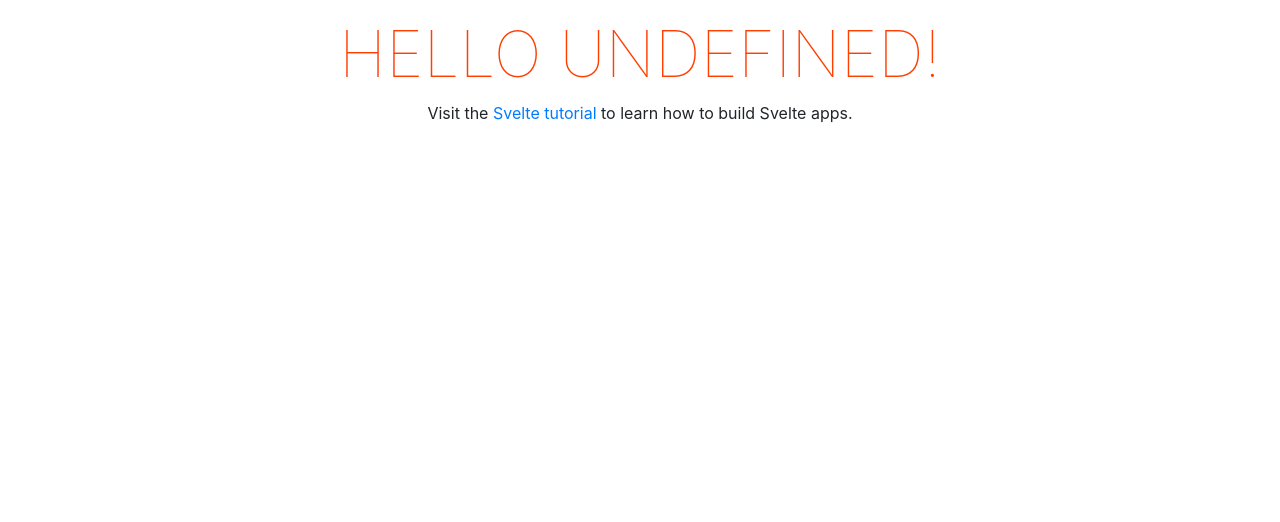
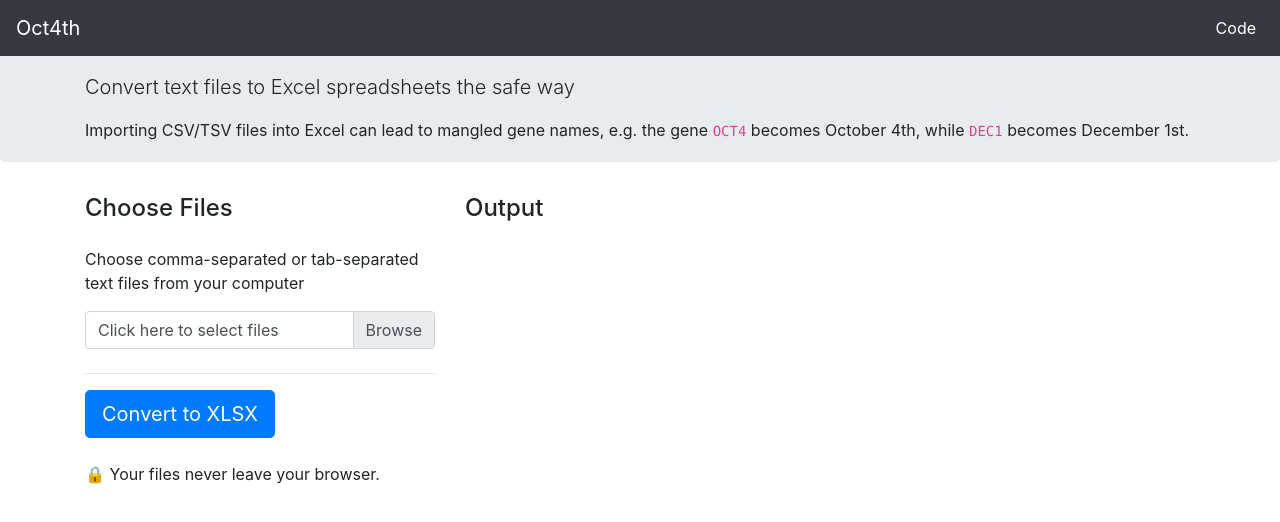
Before and after one commit to robertaboukhalil/oct4th.js, a Svelte app: page / in a window 1280 px wide. Shown: the top 522 px of the page. Built offline with nearby package versions, Linux system fonts and the light colour scheme.

Commit message:
Basic structure in place

```diff
--- a/src/App.svelte
+++ b/src/App.svelte
@@ -1,30 +1,96 @@
 <script>
-	export let name;
+
+// -----------------------------------------------------------------------------
+// Globals
+// -----------------------------------------------------------------------------
+
+let busy = false;
+let files = [];
+
+
+// -----------------------------------------------------------------------------
+// Reactive statements
+// -----------------------------------------------------------------------------
+
+
+// -----------------------------------------------------------------------------
+//
+// -----------------------------------------------------------------------------
+
+function run()
+{
+
+}
+
+
+// -----------------------------------------------------------------------------
+// HTML
+// -----------------------------------------------------------------------------
 </script>
 
-<main>
-	<h1>Hello {name}!</h1>
-	<p>Visit the <a href="https://svelte.dev/tutorial">Svelte tutorial</a> to learn how to build Svelte apps.</p>
+<nav class="navbar navbar-expand-md navbar-dark fixed-top bg-dark">
+	<a class="navbar-brand" href="/">Oct4th</a>
+	<div class="collapse navbar-collapse">
+		<ul class="navbar-nav mr-auto"></ul>
+		<ul class="navbar-nav">
+			<li class="nav-item active">
+				<a class="nav-link" href="https://github.com/robertaboukhalil/oct4th">Code</a>
+			</li>
+		</ul>
+	</div>
+</nav>
+
+<main role="main">
+	<div class="jumbotron mt-2 pb-1">
+		<div class="container">
+			<p class="lead">Convert text files to Excel spreadsheets the safe way</p>
+			<p>
+				Importing CSV/TSV files into Excel can lead to mangled gene names, e.g. the gene <code>OCT4</code> becomes October 4th, while <code>DEC1</code> becomes December 1st.
+			</p>
+		</div>
+	</div>
+
+	<div class="container">
+		<div class="row">
+			<div class="col-md-4">
+				<h4 class="mb-4">Choose Files</h4>
+
+				<p>Choose comma-separated or tab-separated text files from your computer</p>
+
+				<div class="custom-file mb-2">
+					<input type="file" class="custom-file-input" id="customFile" bind:files={files} multiple>
+					<label class="custom-file-label" for="customFile">Click here to select files</label>
+				</div>
+
+				<hr />
+
+				<button type="button" class="btn btn-primary btn-lg" on:click={run} disabled={busy}>
+					Convert to XLSX
+					{#if busy}
+						<span class="spinner-grow spinner-grow-sm mb-1" role="status" aria-hidden="true"></span>
+					{/if}
+				</button>
+
+				<br /><br />
+				<p>🔒 Your files never leave your browser.</p>
+			</div>
+
+			<div class="col-md-8">
+				<h4 class="mb-4">Output</h4>
+
+				{#each files as file}
+					<div class="card">
+						<div class="card-header">
+							{file.name}
+						</div>
+						<div class="card-body">
+							<h5 class="card-title">Special title treatment</h5>
+							<p class="card-text">With supporting text below as a natural lead-in to additional content.</p>
+							<a href="#" class="btn btn-primary">Go somewhere</a>
+						</div>
+					</div>
+				{/each}
+			</div>
+		</div>
+	</div>
 </main>
-
-<style>
-	main {
-		text-align: center;
-		padding: 1em;
-		max-width: 240px;
-		margin: 0 auto;
-	}
-
-	h1 {
-		color: #ff3e00;
-		text-transform: uppercase;
-		font-size: 4em;
-		font-weight: 100;
-	}
-
-	@media (min-width: 640px) {
-		main {
-			max-width: none;
-		}
-	}
-</style>
```
